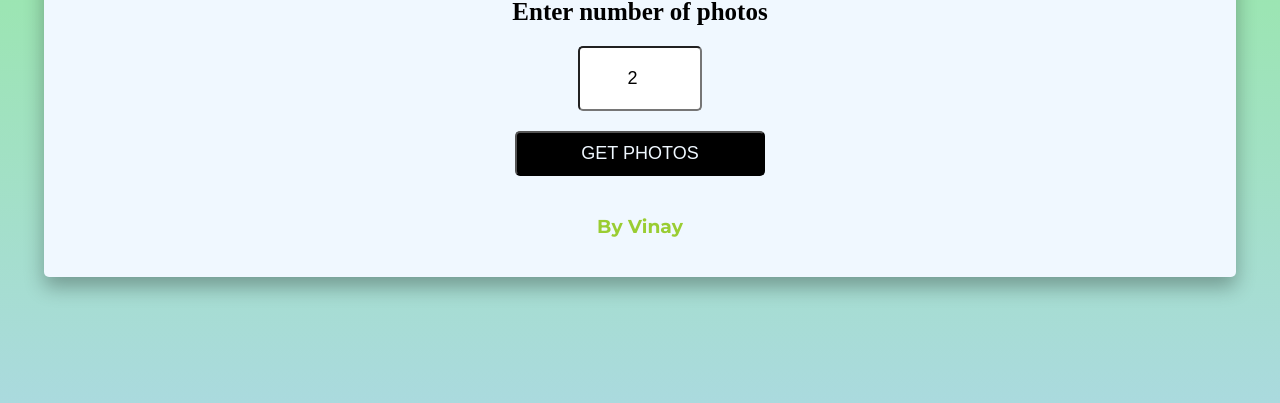
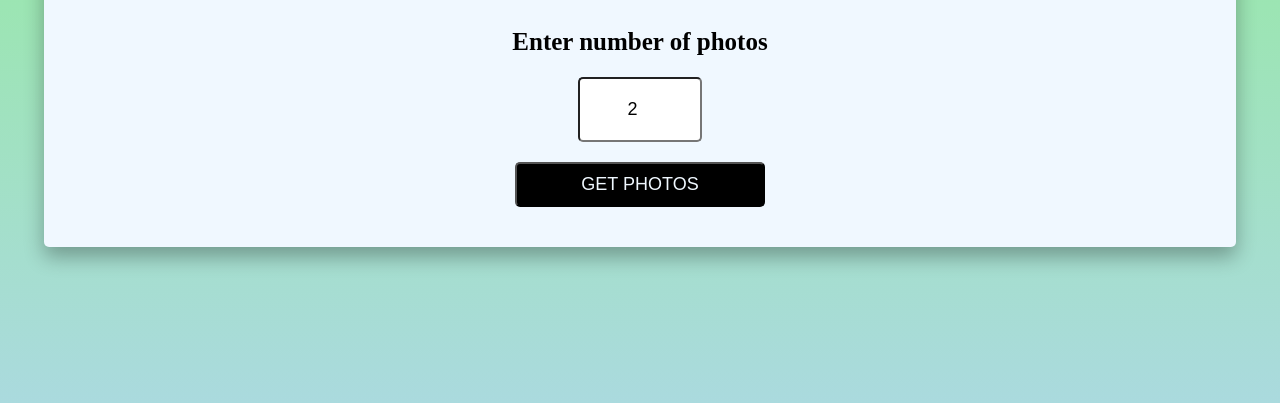
Before and after one commit to Vinay6636/PhotoGallery, a plain HTML site: page index.html in a window 1280 px wide. Shown: the part 323-726 px from the top of the page. Drawn offline with Linux system fonts and the light colour scheme.

Commit message:
Update index.html

```diff
--- a/index.html
+++ b/index.html
@@ -25,7 +25,7 @@
         <img src="https://images.unsplash.com/photo-1426604966848-d7adac402bff?ixlib=rb-4.0.3&ixid=MnwxMjA3fDB8MHxzZWFyY2h8Mnx8bmF0dXJlfGVufDB8fDB8fA%3D%3D&auto=format&fit=crop&w=500&q=60"
         alt="image">
     </div>
-    <h3>By Vinay</h3>
+<!--     <h3>By Vinay</h3> -->
     </div>
     <script src="index.js" charset="UTF-8"></script>
 </body>
```
